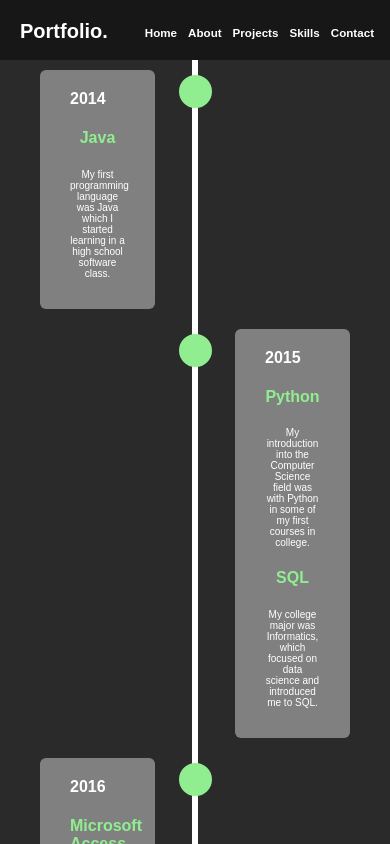
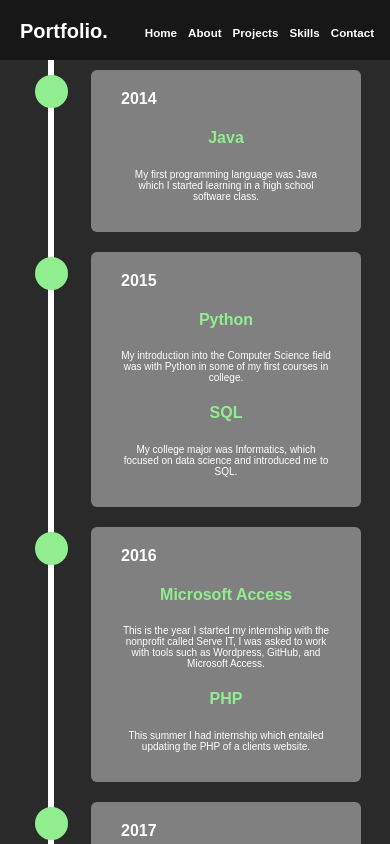
Before and after one commit to acflinch/CS601_TermProject_Flinchum, a React (Create React App) app in the folder term-project/: page /skills in a window 390 px wide. Shown: the top 844 px of the page. Built offline with nearby package versions, Linux system fonts and the light colour scheme; the HTML template or start-up script is replaced by a standard one.

Commit message:
finished display size for skills

```diff
--- a/term-project/src/css/Skills.css
+++ b/term-project/src/css/Skills.css
@@ -27,13 +27,11 @@
     margin-left: -3px;
 }
 
-
 .container {
     padding: 10px 40px;
     position: relative;
     width: 50%;
 }
-
 
 .container::after {
     content: '';
@@ -62,3 +60,27 @@
     position: relative;
     border-radius: 6px;
 }
+
+@media (max-width: 900px){
+    .container:nth-child(1), .container:nth-child(3), .container:nth-child(5) {
+        left: 50%;
+    }
+
+    .container:nth-child(1)::after, .container:nth-child(3)::after, .container:nth-child(5)::after {
+        left: -16px;
+    }
+
+    .timeline {
+        max-width: 300px;
+    }
+
+    .timeline::after {
+        left: 2%;
+    }
+
+    .container {
+        margin-left: -144px;
+        width: 350px;
+    }
+
+}
```
